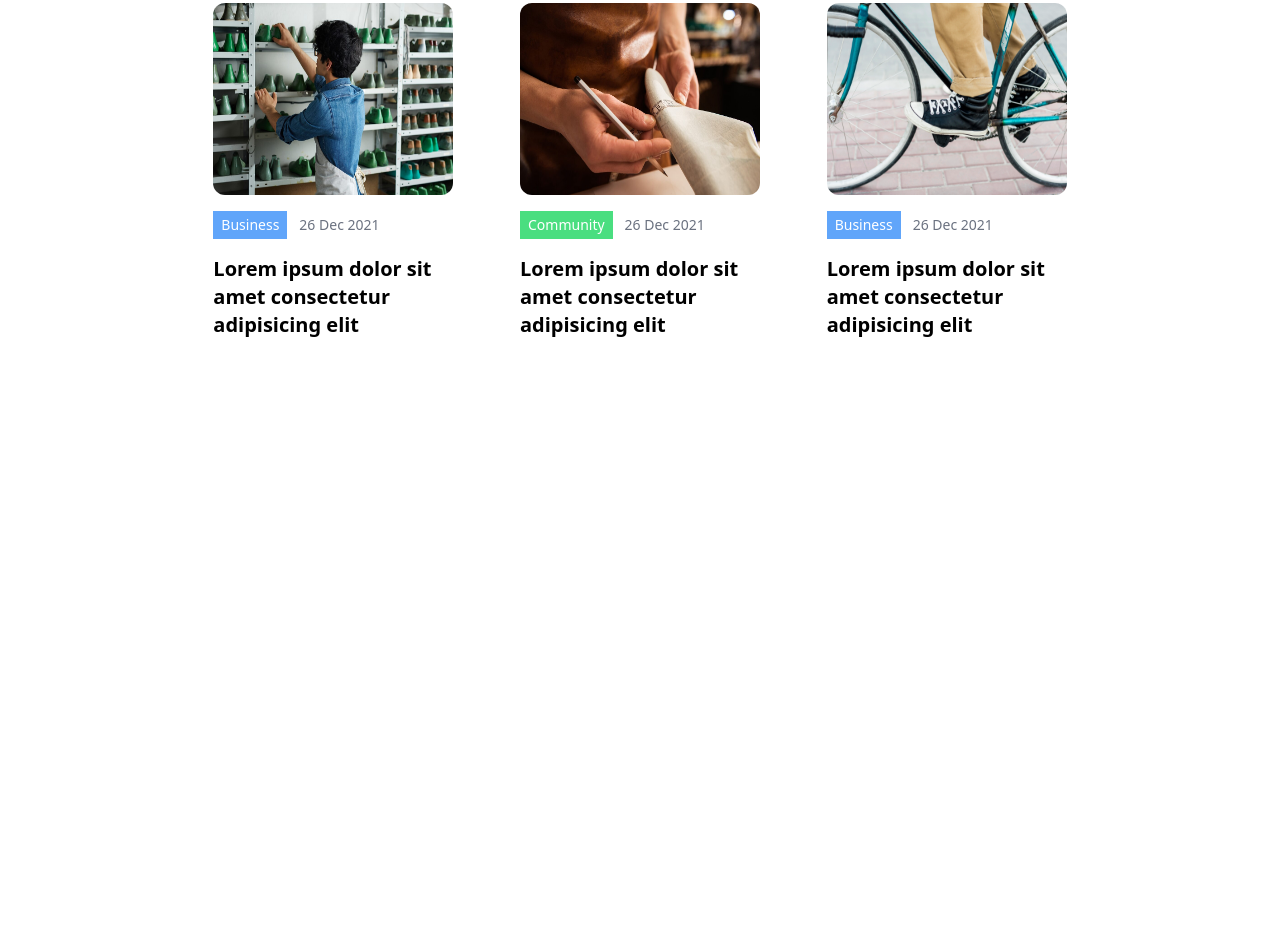
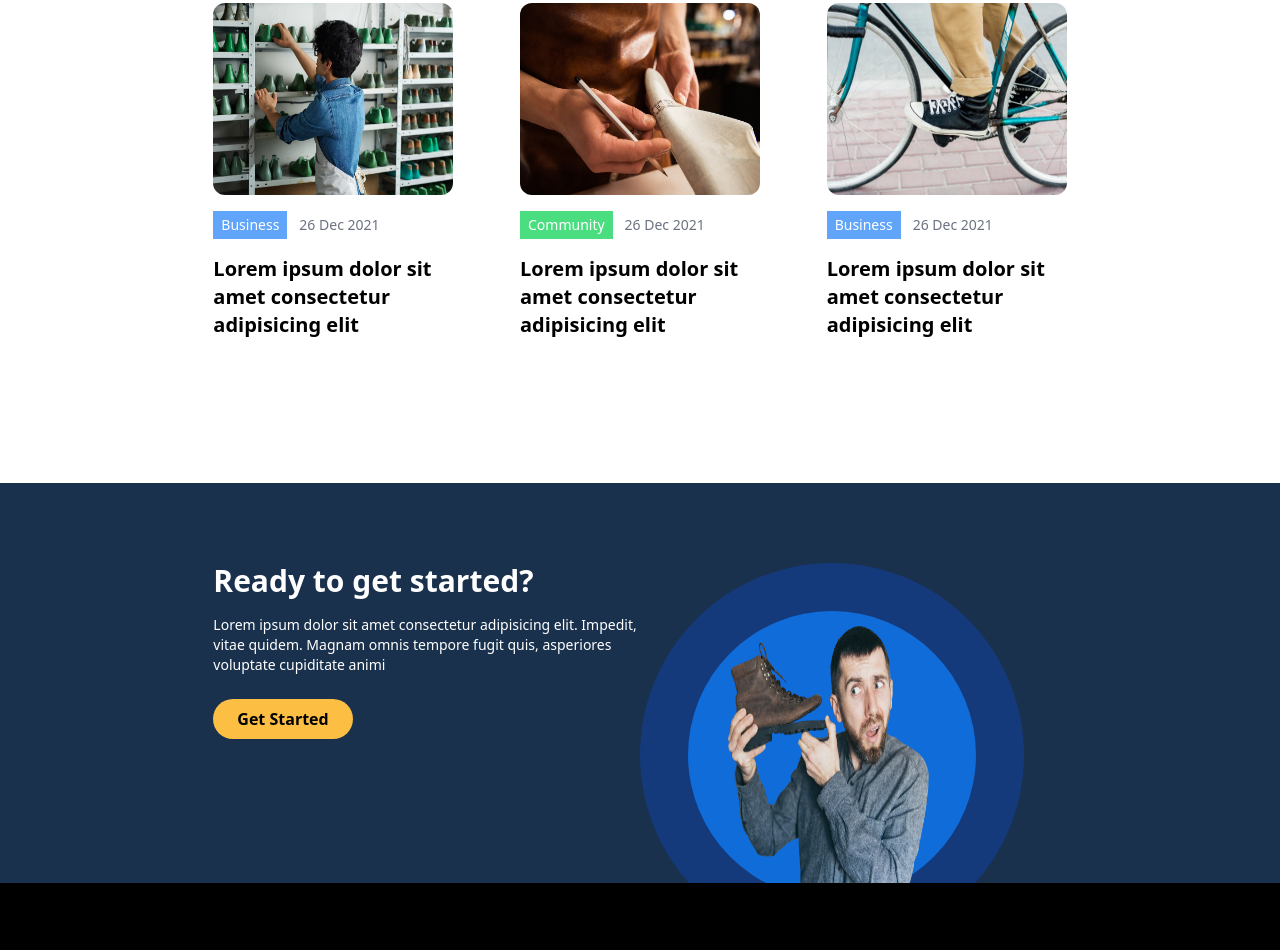
Before and after one commit to iamrohiiit04/Mochi-Online_Shoe_repair, a website built with Vite: page index.html in a window 1280 px wide. Shown: the part 5839-6789 px from the top of the page. Before the commit the page ends 6322 px from the top, so only its background shows below. Built offline with nearby package versions, Linux system fonts and the light colour scheme; files whose address does not match are found by name.

Commit message:
Ready to get started section for Desktop view

```diff
--- a/index.html
+++ b/index.html
@@ -12,8 +12,8 @@
     <title>Mochi</title>
     <style>
       .text-right {
-  text-align: right;
-}
+        text-align: right;
+      }
     </style>
   </head>
   <body>
@@ -1281,7 +1281,6 @@
         <!--Heading-->
         <h4 class="text-2xl font-bold mb-2 text-center md:text-left">News and <span class="text-blue-400">Articles</span></h4>
         <p class="text-gray-600 pb-12 text-center md:text-left">Lorem ipsum dolor sit amet consectetur adipisicing elit voluptatem perferendis dicta</p>
-
         <!--New Articles-->
         <div class="flex flex-col md:flex-row justify-between items-center">
           <!--Article 1-->
@@ -1306,7 +1305,6 @@
               <h4 class="text-xl font-bold text-center md:text-left">Lorem ipsum dolor sit amet consectetur adipisicing elit</h4>
             </div>
           </div>
-
           <!--Article 2-->
           <div class="w-60 h-84 mb-20">
             <!--Image-->
@@ -1329,7 +1327,6 @@
               <h4 class="text-xl font-bold text-center md:text-left">Lorem ipsum dolor sit amet consectetur adipisicing elit</h4>
             </div>
           </div>
-
           <!--Article 3-->
           <div class="w-60 h-84 mb-20">
             <!--Image-->
@@ -1352,10 +1349,51 @@
               <h4 class="text-xl font-bold text-center md:text-left">Lorem ipsum dolor sit amet consectetur adipisicing elit</h4>
             </div>
           </div>
-
         </div>
       </div>
     </section>
 
+    <!--Ready to get started?-->
+    <section>
+      <!--Container-->
+      <div class="bg-elite-blue">
+        <!--Section Div-->
+        <div class="w-2/3 max-h-[50vh] mx-auto pt-20 flex flex-row overflow-hidden">
+          <!--Left Section of Ready to Get Started-->
+          <div class="w-1/2">
+            <!--Heading-->
+            <div class="mb-4">
+              <h4 class="text-white text-3xl font-bold">Ready to get started?</h4>
+            </div>
+            <!--Content-->
+            <div class="mb-6">
+              <p class="text-white text-sm">Lorem ipsum dolor sit amet consectetur adipisicing elit. Impedit, vitae quidem. Magnam omnis tempore fugit quis, asperiores voluptate cupiditate animi</p>
+            </div>
+            <!--Button-->
+            <div>
+              <button class="bg-pale-marigold px-6 py-2 border-0 rounded-full font-semibold">Get Started</button>
+            </div>
+          </div>
+          <!--Right Section of Ready to Get Started-->
+          <div class="">
+            <!--Background-->
+            <div class="w-96 h-96 bg-bright-navy-blue border-[48px] border-blue-950 border-opacity-70 rounded-full">
+              <img src="./src/img/man-with-shoe.png" alt="" class="w-[32rem] h-72">
+            </div>
+          </div>
+        </div>
+      </div>
+    </section>
+
+    <!--Footer-->
+    <footer>
+      <!--Container-->
+      <div>
+        <!--Background-->
+        <div class="bg-black w-full h-screen">
+
+        </div>
+      </div>
+    </footer>
   </body>
 </html>
```
Also changed, not shown: src/img/man-with-shoe.png (added).
